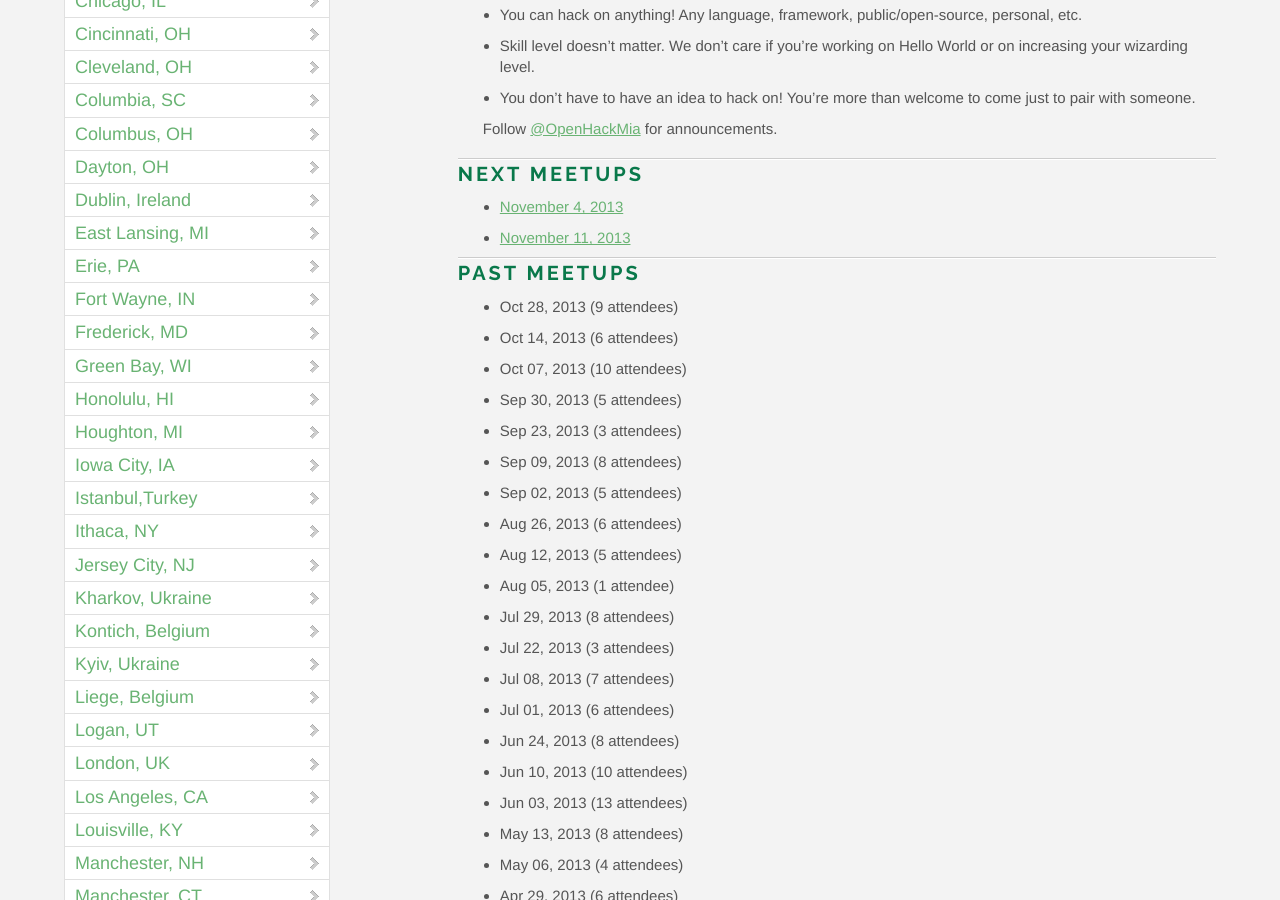
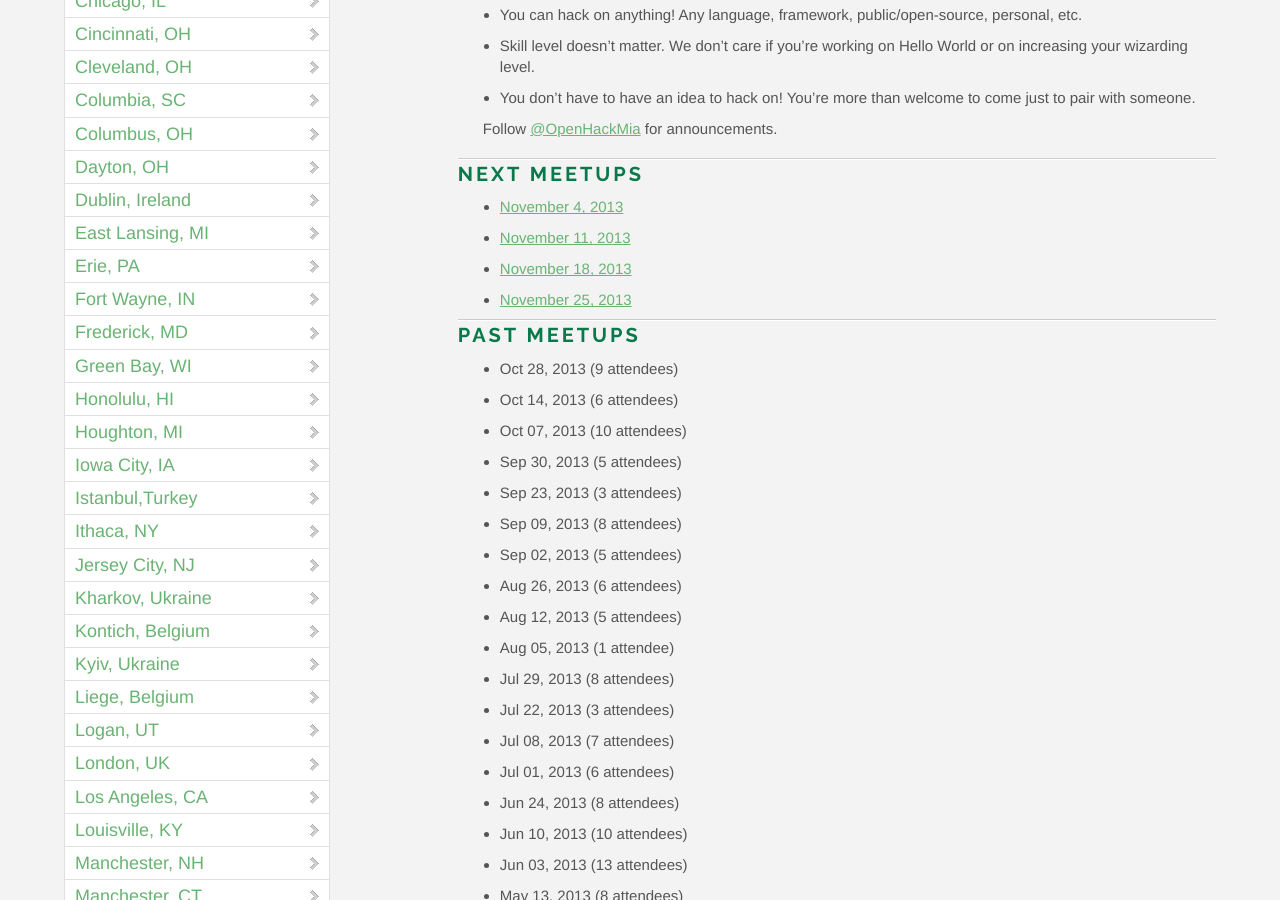
Before and after one commit to OpenHack/openhack.github.com, a Jekyll site: the page built from miami/index.markdown, in a window 1280 px wide and 900 px high, scrolled down 795 px. Built offline with Jekyll 4.4.1, drawn with Linux system fonts in a browser that asks for light colours; nearby versions of some CDN libraries; Markdown is read by kramdown in place of the engine named in the settings; comment, search, counter and statistics services are not loaded.

Commit message:
add the rest of the november meetups to miami

```diff
--- a/miami/index.markdown
+++ b/miami/index.markdown
@@ -21,6 +21,8 @@ Follow [@OpenHackMia](http://twitter.com/openhackmia) for announcements.
 
 * [November 4, 2013](http://www.meetup.com/miamirb/events/130875572/)
 * [November 11, 2013](http://www.meetup.com/miamirb/events/130875612/)
+* [November 18, 2013](http://www.meetup.com/miamirb/events/148496492/)
+* [November 25, 2013](http://www.meetup.com/miamirb/events/148496532/)
 
 ### Past meetups
 
```
